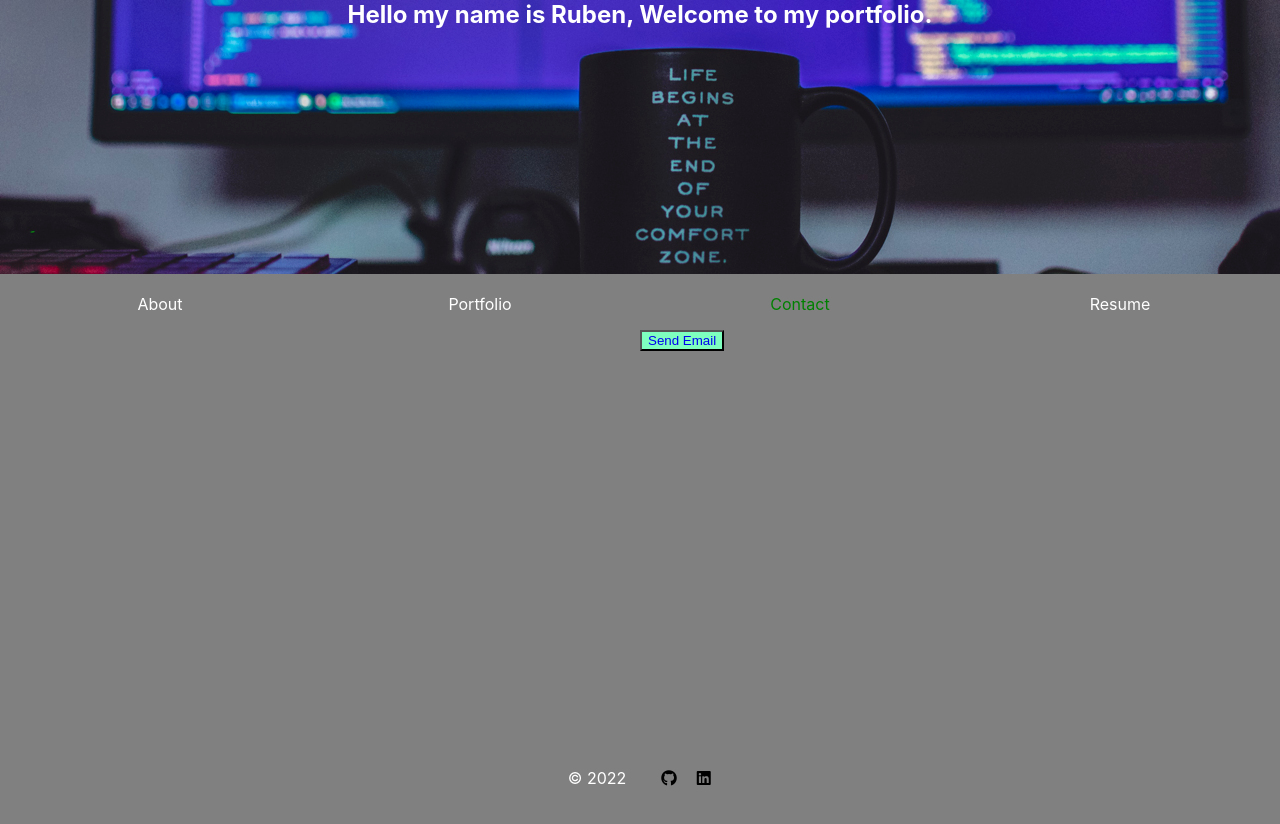
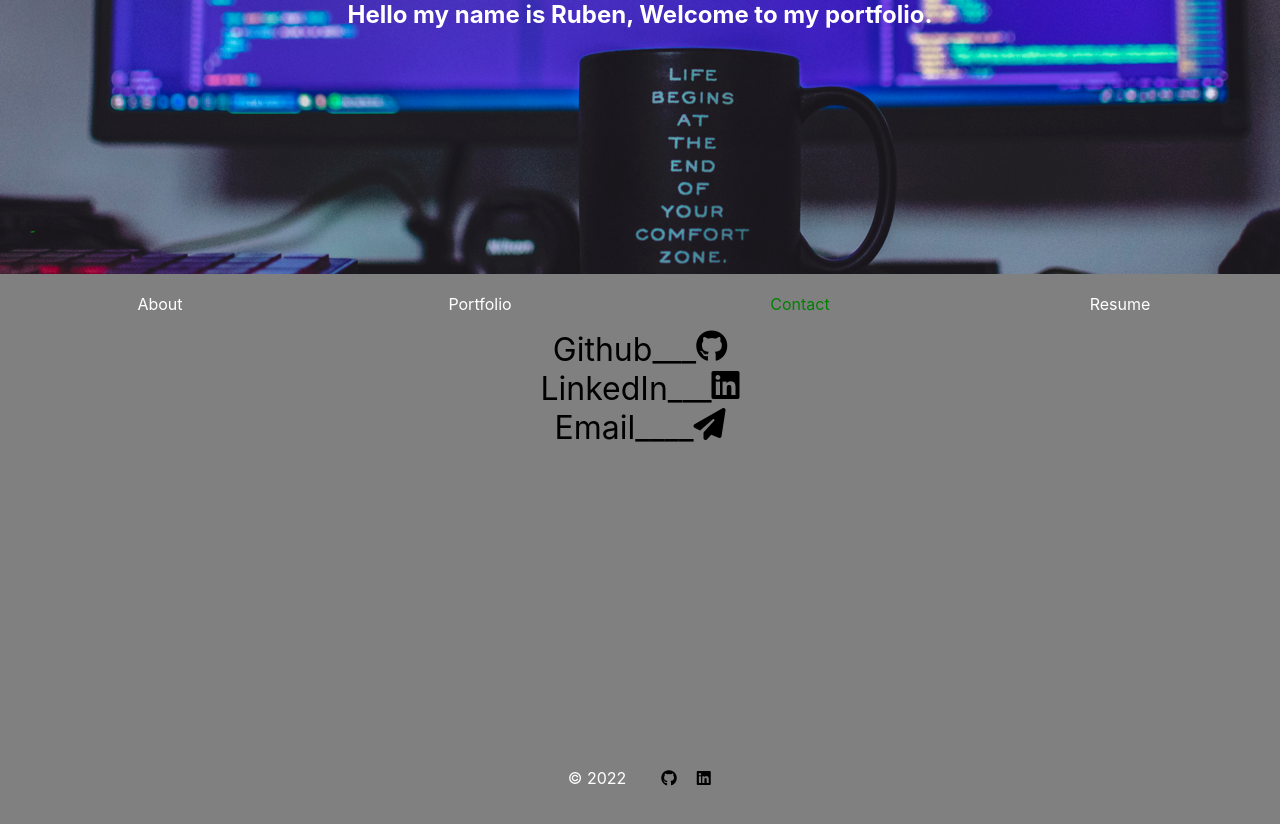
Before and after one commit to Rubendc91/ReactProtfolio, a React (Create React App) app: page / in a window 1280 px wide. Both pictures are taken after a click on the element "Contact". Shown: the top 824 px of the page. Built offline with nearby package versions, Linux system fonts and the light colour scheme; what react-with-gesture would draw is missing.

Commit message:
changes to contact page

```diff
--- a/src/components/pages/contact.js
+++ b/src/components/pages/contact.js
@@ -57,6 +57,28 @@ function ContactPage() {
         textAlign: "center",
     }
 
+    const icons = [
+        {
+            name: "fa-brands fa-github",
+            links: "https://github.com/Rubendc91",
+            tag: "Github___"
+        },
+        {
+            name: "fa-brands fa-linkedin",
+            links: "https://www.linkedin.com/in/ruben-correa-a5622661/",
+            tag: "LinkedIn___"
+        },
+    ]
+
+    const linkStyle = {
+        textDecoraton: "none",
+        color: "black",
+        cursor: "pointer",
+        fontSize: "2rem",
+        justifyContent: "center",
+        display: "flex"
+    }
+
     return (
         <section>
             {/* <h1>Contact</h1> */}
@@ -78,15 +100,21 @@ function ContactPage() {
                         <p>{errorMessage}</p>
                     </section>
                 )} */}
-                <button style={{
-                    position: "fixed",
-                    left: "50%",
+                <section>
+                {icons.map(icon => {
+                    return <a href={icon.links} key={icon.name} target="_blank" rel="noopener noreferrer" style={linkStyle}>{icon.tag}<i className={icon.name}></i></a>
+                })}
+                </section>
+                {/* <button style={{
+                    // position: "fixed",
+                    // left: "50%",
                     display: "flex",
-                    flexDirection: "column",
+                    // flexDirection: "row",
                     justifyContent: "center",
                     background: "#7FfFbF"
                 }} type="submit"><a href= "mailto:Rubendc91@gmail.com?subject=Important!!!!!!&body=What would you like to say?">Send Email</a> </button>
-            {/* </form> */}
+            </form> */}
+            <a href= "mailto:Rubendc91@gmail.com?subject=Important!!!!!!&body=What would you like to say?" style={linkStyle}>Email____<i class="fa-solid fa-paper-plane" style={linkStyle}></i></a>
         </section>
     );
 }
```
